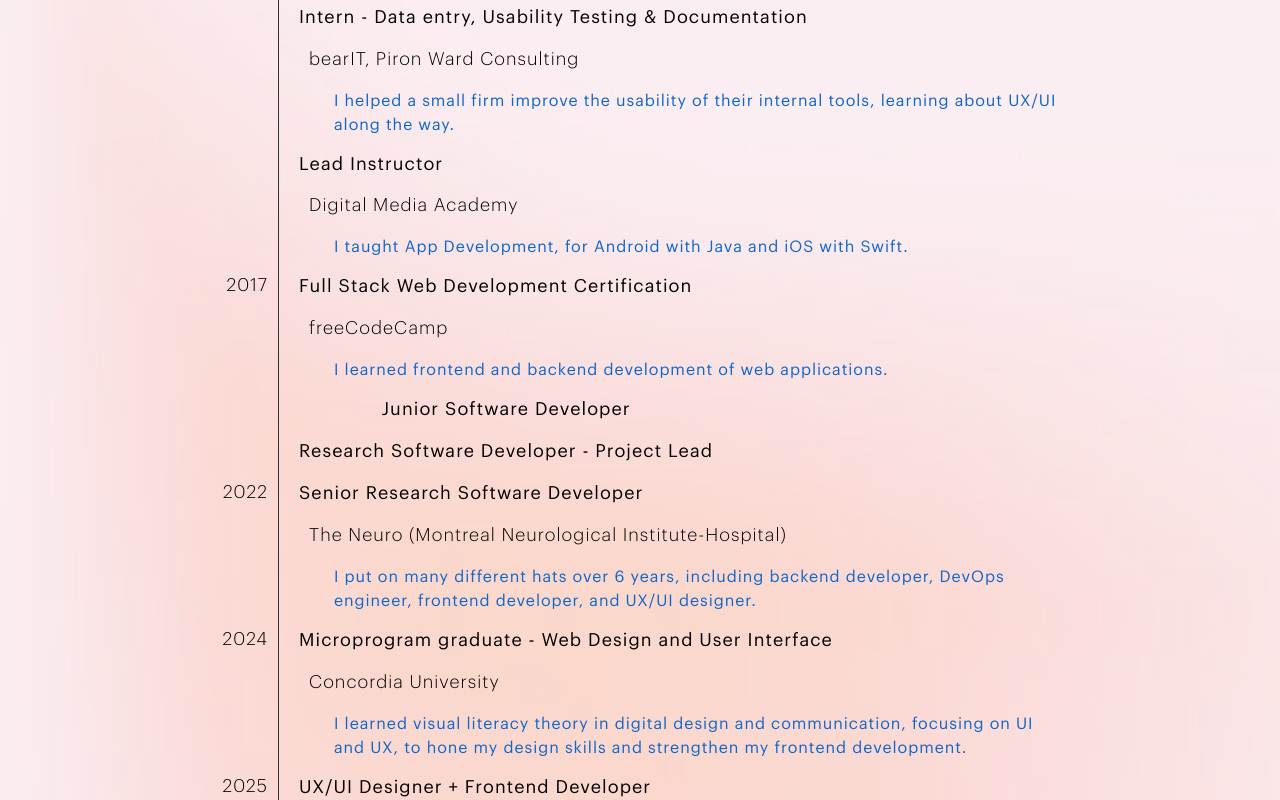
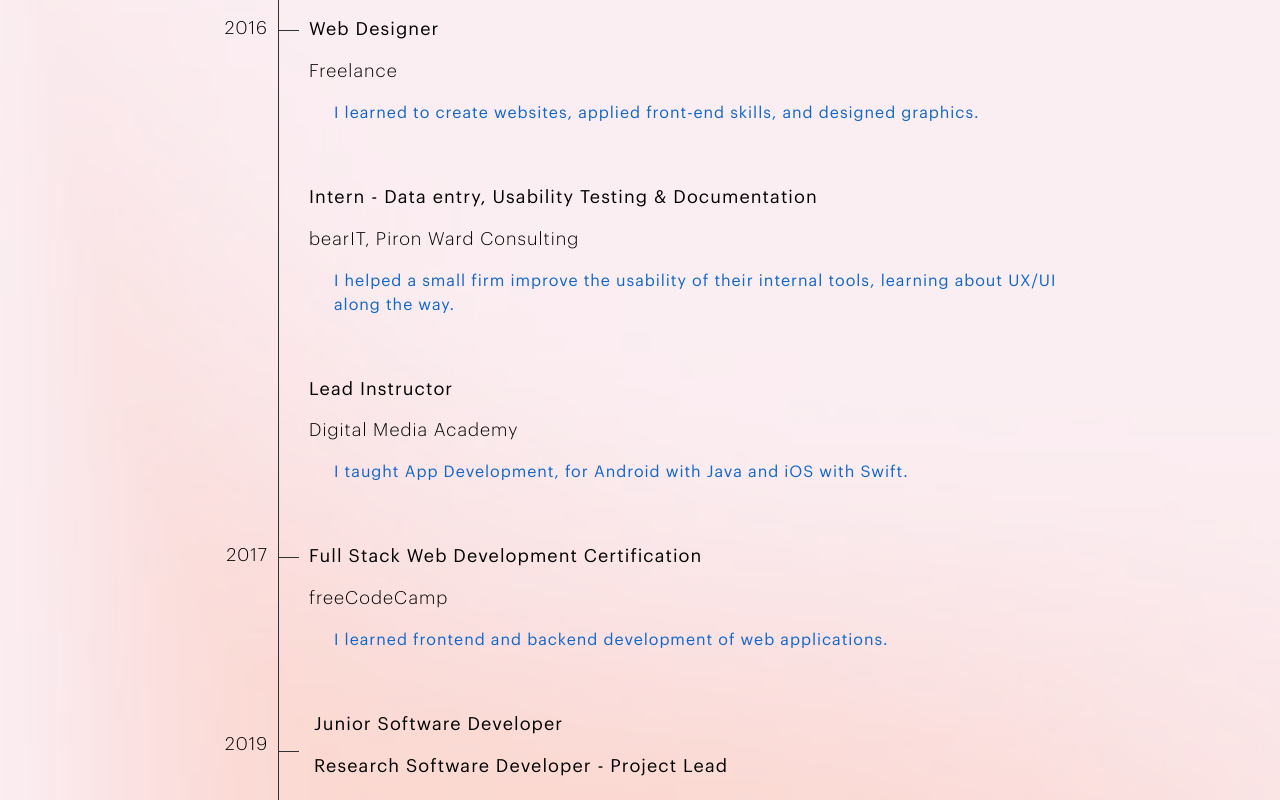
Before and after one commit to zaliqarosli/portfolio, a Next.js app: page /about in a window 1280 px wide. Shown: the part 2360-3160 px from the top of the page. Built offline with nearby package versions, Linux system fonts and the light colour scheme; a web font is replaced by a local one.

Commit message:
fix connectors

```diff
--- a/app/(global)/about/timeline.js
+++ b/app/(global)/about/timeline.js
@@ -3,6 +3,7 @@
 
 export default function Timeline() {
   let currentYear = '';
+
   const timeline = myJourney.map((entry, i) => {
     const location = entry.location || '-';
     const description = entry.description || '-';
@@ -10,6 +11,7 @@
     // create title subheaders
     const subheaders = [];
     entry.roles.forEach((role, j) => {
+      let years = [];
       let titles = [];
       let connectors = [];
 
@@ -20,59 +22,115 @@
         currentYear = role.year;
       }
 
-      if (j === 0) {
+      // Check if add on title
+      let titleAddOn = false;
+
+      if (j === 0 || j > 1) {
+        let connectorRow = [];
         // create subheader with year and title containers
         // insert connector group and title group into title container
         // insert year text into year container if its not already been displayed
         // push connector dash to connector group if display year is true
         // push role.title to title group
-        titles.push(<h6>{role.title}</h6>);
+        if (displayYear) {
+          years.push(<p key={`year-${i}-${j}`}>{role.year}</p>);
+          connectorRow.push(
+            <div
+              id={`connector-year-${i}-${j}-first`}
+              className='flex w-[1.25rem] flex-col items-end border-b border-solid border-midgray'
+            ></div>
+          );
+        } else {
+          connectorRow.push(
+            <div
+              id={`connector-year-${i}-${j}-first`}
+              className='flex w-[1.25rem] flex-col items-end'
+            ></div>
+          );
+        }
+        titles.push(<h6 key={`title-${i}-${j}`}>{role.title}</h6>);
+        connectors.push(
+          <div className='flex' id={`connector-row-${i}-${j}-first`}>
+            {connectorRow}
+          </div>
+        );
+
         // if roles.length > 1, push double info connector to connector group and roles[1].title to title group
-        if (entry.roles.length > 1) {
-          connectors.push(<InfoConnector key={i + j} type='double' />);
-          titles.push(<h6>{entry.roles[1].title}</h6>);
+        connectorRow = [];
+        if (j === 0 && entry.roles.length > 1) {
+          // Append second role entry to the first
+          const secondRole = entry.roles[1];
+          // Add year and connector to year container
+          if (secondRole.year != currentYear) {
+            years.push(<p key={`year-${i}-${j + 1}`}>{secondRole.year}</p>);
+            connectorRow.push(
+              <div
+                id={`connector-year-${i}-${j + 1}-second`}
+                className='flex w-[1.25rem] flex-col items-end border-b border-solid border-midgray'
+              ></div>
+            );
+          } else {
+            connectorRow.push(
+              <div
+                id={`connector-year-${i}-${j + 1}-second`}
+                className='flex w-[1.25rem] flex-col items-end'
+              ></div>
+            );
+          }
+          // Add title and info connector
+          titles.push(<h6 key={`title-${i}-${j + 1}`}>{secondRole.title}</h6>);
+          connectorRow.push(<InfoConnector key={i + j} type='double' />);
+          connectors.push(
+            <div className='flex' id={`connector-row-${i}-${j}-first`}>
+              {connectorRow}
+            </div>
+          );
+        } else if (j > 1) {
+          // else create new subheader with year and title containers
+          // insert connector group and title group into title container
+          // insert year text into year container if its not already been displayed
+          // push connector dash to connector group is display year is true
+          // push role.title to title group
+          titleAddOn = true;
+          // push single info connection to connector group
+          connectorRow.push(<InfoConnector key={i + j} />);
+          connectors.push(
+            <div className='flex' id={`connector-row-${i}-${j}-first`}>
+              {connectorRow}
+            </div>
+          );
         }
-      } else if (j === 1) {
+      } else {
         // else if j === 1, continue
         return;
-      } else {
-        // else create new subheader with year and title containers
-        // insert connector group and title group into title container
-        // insert year text into year container if its not already been displayed
-        // push connector dash to connector group is display year is true
-        // push role.title to title group
-        titles.push(<h6>{role.title}</h6>);
-        // push single info connection to connector group
-        connectors.push(<InfoConnector key={i + j} />);
       }
 
       subheaders.push(
         <div
+          key={`subheader-${i}-${j}`}
           id={`subheader-${i}-${j}`}
           className='flex items-start self-stretch'
         >
           <div
             id={`year-container-${i}-${j}`}
-            className='flex w-[4.375rem] pt-[0.8125rem] pr-[0.625rem] justify-end items-center self-stretch'
+            className={
+              'flex w-[4.375rem] pr-[0.625rem] justify-end items-center self-stretch' +
+              (titleAddOn ? ' pt-[0.8125rem]' : ' pt-[3.625rem]')
+            }
           >
-            {displayYear && <p>{currentYear}</p>}
+            {years}
           </div>
           <div
             id={`title-container-${i}-${j}`}
-            className='flex pt-[0.9375rem] items-center flex-[1_0_0] self-stretch border-l border-solid border-midgray'
+            className={
+              'flex items-center gap-[0.625rem] flex-[1_0_0] self-stretch border-l border-solid border-midgray' +
+              (titleAddOn ? ' pt-[0.9375rem]' : ' pt-[3.75rem]')
+            }
           >
-            <div
-              id={`connector-group-${i}-${j}`}
-              className='flex w-[1.25rem] pb-[0.125rem] flex-col items-end'
-            >
-              {displayYear && (
-                <div className='pt-[0.375rem] border-b border-solid border-midgray'></div>
-              )}
-              {connectors}
-            </div>
+            <div id={`connector-group-${i}-${j}`}>{connectors}</div>
             <div
               id={`title-group-${i}-${j}`}
-              className='flex flex-col justify-center items-center gap-[0.9375rem]'
+              className='flex flex-col gap-[0.9375rem]'
             >
               {titles}
             </div>
@@ -100,6 +158,7 @@
 
     return (
       <div
+        key={`experience-${i}`}
         id={`experience-${i}`}
         className='flex flex-col items-start self-stretch'
       >
```
